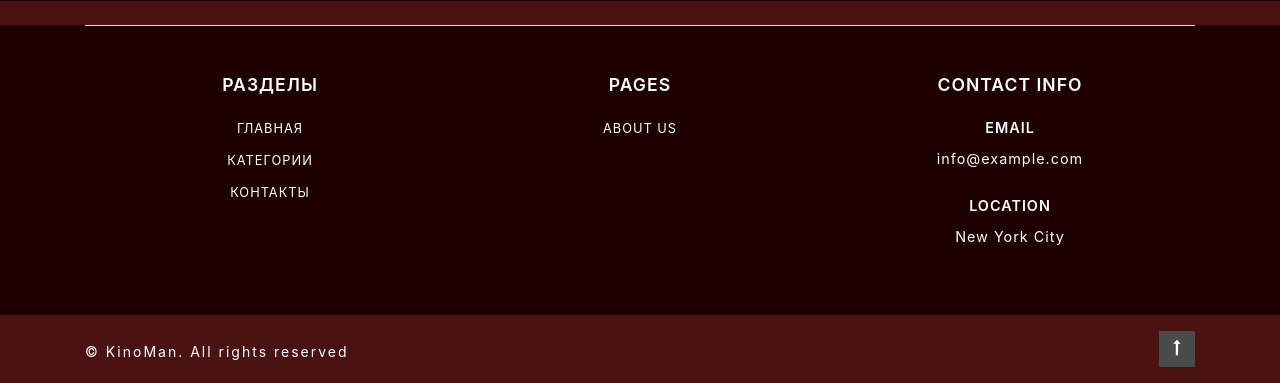
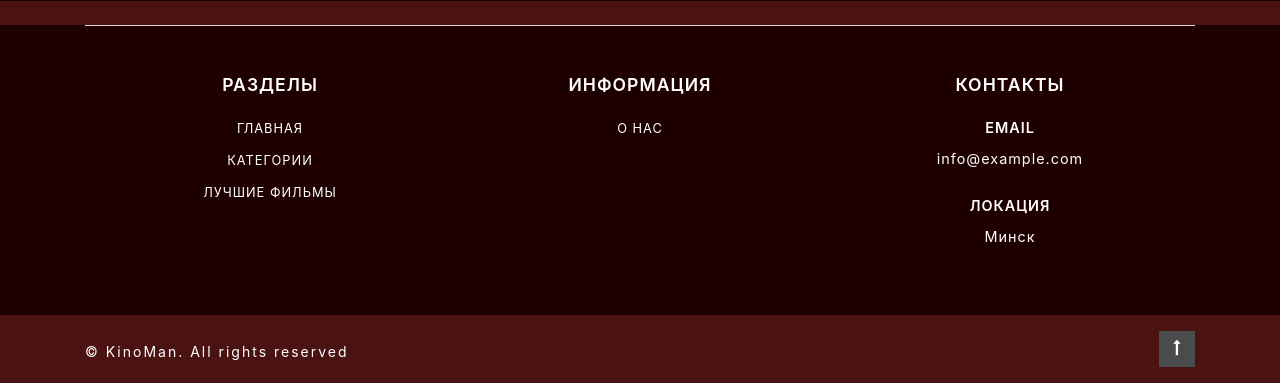
Before and after one commit to UlasevichNazar/MovieSearcher, a Django app: page / in a window 1280 px wide. Shown: the part 572-955 px from the top of the page. Run offline with Django 4.2, Linux system fonts and the light colour scheme; data that the repository does not hold is empty; parts of the project's set-up code (start-up, migrations or seed data) failed here and were passed over; some libraries are stand-ins or nearby versions.

Commit message:
feature/category_buttons_and_up_footer

```diff
--- a/movies/urls.py
+++ b/movies/urls.py
@@ -8,7 +8,8 @@ urlpatterns = [
     path("search/", views.Search.as_view(), name="search"),
     path("filter/", views.FilterMovies.as_view(), name="filter"),
     path("add/buttons/", views.add_buttons, name="add_buttons"),
-    path("category_buttons", views.category_buttons, name="category_buttons"),
+    path("about_us/", views.about_us, name="about_us"),
+    path("category_buttons/", views.category_buttons, name="category_buttons"),
     path("add/movie/", views.add_movie, name="add_movie"),
     path("add/category/", views.add_category, name="add_category"),
     path("add/genre/", views.add_genre, name="add_genre"),
--- a/movies/views.py
+++ b/movies/views.py
@@ -170,7 +170,7 @@ def delete_review(request, pk):
 
 class FilterMovies(PoiskList, generic.ListView):
     def get_queryset(self):
-        queryset = Movie.objects.all()
+        queryset = Movie.objects.filter(status=Movie.Status.PUBLISHED)
         if "category" in self.request.GET:
             queryset = queryset.filter(
                 category__in=self.request.GET.getlist("category")
@@ -236,7 +236,6 @@ def add_category(request):
     else:
         form = CategoryForm()
 
-
     return render(
         request,
         "movies/add_category.html",
@@ -248,7 +247,6 @@ def add_category(request):
     )
 
 
-
 def add_genre(request):
     if request.method == "POST":
         form = GenreForm(request.POST)
@@ -258,7 +256,6 @@ def add_genre(request):
     else:
         form = GenreForm()
 
-
     return render(
         request,
         "movies/add_genre.html",
@@ -266,10 +263,8 @@ def add_genre(request):
     )
 
 
-
 def add_director(request):
     if request.method == "POST":
-
 
         form = DirectorForm(request.POST, request.FILES)
 
@@ -290,7 +285,6 @@ def add_director(request):
         )
 
 
-
 def add_actor(request):
     if request.method == "POST":
         form = ActorForm(request.POST, request.FILES)
@@ -299,7 +293,6 @@ def add_actor(request):
             return render(request, "movies/add_buttons.html")
     else:
         form = ActorForm()
-
 
     return render(
         request,
@@ -312,15 +305,9 @@ def add_actor(request):
     )
 
 
-def add_buttons(request):
-    return render(request, "movies/add_buttons.html")
-
-
 def category_buttons(request):
     categories = Category.objects.all()
-    return render(request, "movies/category_buttons.html", {"categories": categories})
-
-
+    return render(request, "movies/category_buttons.html", {"categories": categories, "title": "Категории"})
 
 
 def add_movie_images(request):
@@ -347,6 +334,13 @@ def add_buttons(request):
         request,
         "movies/add_buttons.html",
         {"categories": Category.objects.all(), "title": "Добавить"},
+    )
+
+
+def about_us(request):
+    return render(
+        request,
+        "about_us/about_us.html"
     )
 
 
--- a/static/css/style.css
+++ b/static/css/style.css
@@ -498,6 +498,13 @@ a.btn.active {
     border: #10adfb;
 }
 
+.button-container {
+  display: flex;
+  justify-content: center;
+  align-items: center;
+  flex-wrap: wrap;
+}
+
 .pressed-button {
   text-decoration: none;
   display: inline-block;
--- a/templates/include/footer.html
+++ b/templates/include/footer.html
@@ -6,13 +6,13 @@
                     Разделы</h3>
                 <ul class="list-unstyled w3layouts-icons" style="color:white;">
                     <li>
-                        <a href="index.html" class="editContent" style="color:white;">Главная</a>
+                        <a href="/" class="editContent" style="color:white; text-decoration: none;">Главная</a>
                     </li>
                     <li>
-                        <a href="about.html" class="editContent" style="color:white;">Категории</a>
+                        <a href="{% url 'category_buttons' %}" class="editContent" style="color:white; text-decoration: none;">Категории</a>
                     </li>
                     <li>
-                        <a href="contact.html" class="editContent" style="color:white;">Контакты</a>
+                        <a href="{% url 'top_movies' %}"  class="editContent" style="color:white; text-decoration: none;">Лучшие фильмы</a>
                     </li>
                 </ul>
             </div>
@@ -20,27 +20,27 @@
                 <!-- social icons -->
                 <div class="agileinfo_social_icons">
                     <h3 class="footer-title text-uppercase editContent mb-lg-4 mb-3" style="color:white;">
-                        Pages</h3>
+                        ИНФОРМАЦИЯ</h3>
                     <ul class="list-unstyled w3layouts-icons">
 
                         <li>
-                            <a href="#" class="editContent" style="color:white;">About Us</a>
+                            <a href="{% url 'about_us' %}" class="editContent" style="color:white; text-decoration: none;">О нас</a>
                         </li>
                     </ul>
                 </div>
             </div>
             <div class="col-md-4 footer-grid_section_w3layouts my-md-0 my-5">
                 <h3 class="footer-title text-uppercase text-wh mb-lg-4 mb-3 editContent" style="color:white;">
-                    Contact Info</h3>
+                    Контакты</h3>
                 <div class="contact-info">
                     <div class="footer-address-inf my-4">
                         <h4 class="ad-info mb-2 editContent" style="color:white;">Email </h4>
-                        <p class="editContent"><a href="mailto:info@example.com" style="color:white;">info@example.com</a>
+                        <p class="editContent"><a href="mailto:info@example.com" style="color:white; text-decoration: none;">info@example.com</a>
                         </p>
                     </div>
                     <div class="footer-address-inf">
-                        <h4 class="ad-info mb-2 editContent" style="color:white;">Location</h4>
-                        <p class="editContent" style="color:white;">New York City</p>
+                        <h4 class="ad-info mb-2 editContent" style="color:white;">Локация</h4>
+                        <p class="editContent" style="color:white;">Минск</p>
                     </div>
                 </div>
             </div>
```
Also changed, not shown: templates/movies/category_buttons.html (+10 -9 lines).
